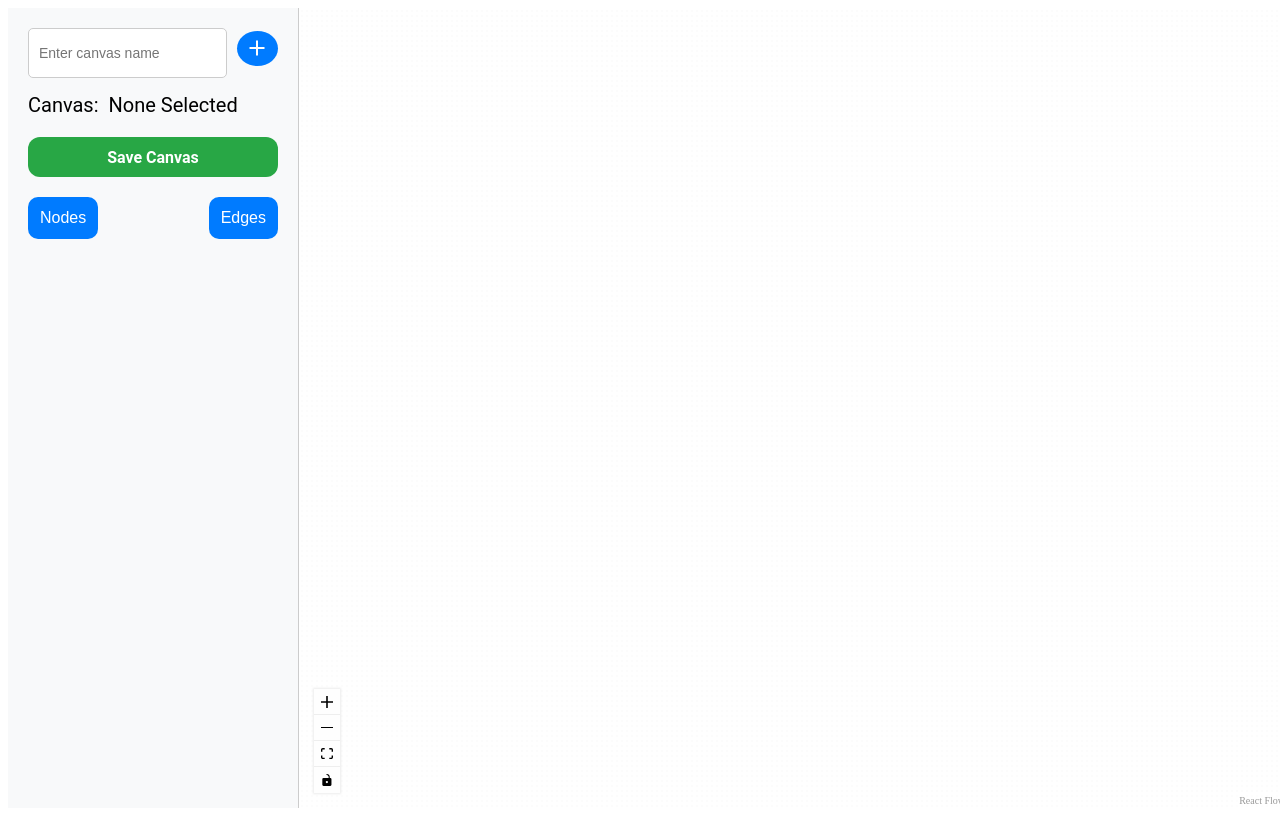
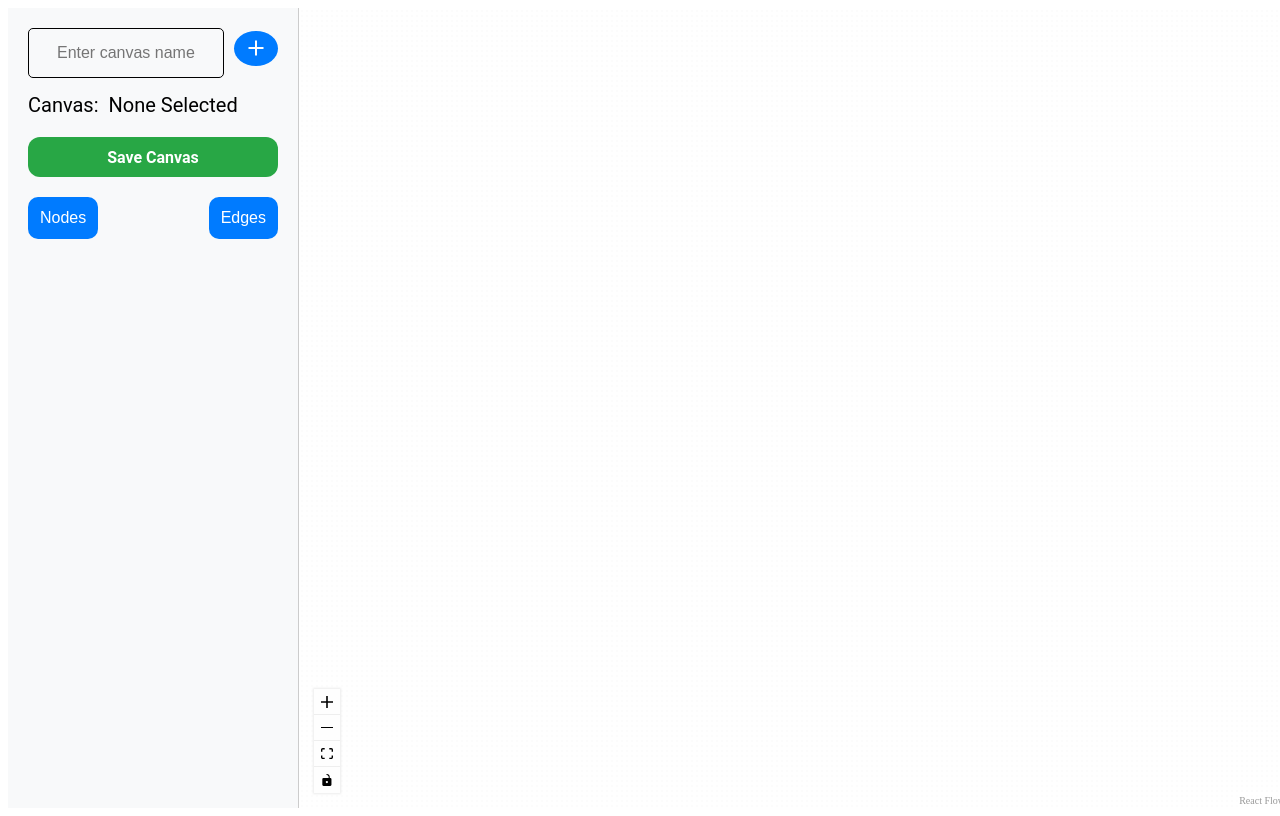
Before and after one commit to adityasingh393/flowchart_maker, a React app: page / in a window 1280 px wide. Built offline with nearby package versions, Linux system fonts and the light colour scheme; the HTML template or start-up script is replaced by a standard one.

Commit message:
review changes and refactoring

```diff
--- /dev/null
+++ b/src/Components/CommonComponents/ComponentInput.tsx
@@ -0,0 +1,29 @@
+import React  from "react";
+import { InputFieldProps } from "../../types";
+
+const InputField:React.FC<InputFieldProps>=({
+    value,
+    onChange,
+    placeholder="",
+    style={}
+})=>{
+    return (
+        <input
+        type="text"
+        value={value}
+        onChange={onChange}
+        placeholder={placeholder}
+        style={{
+            border: "none",
+            textAlign: "center",
+            width: "90%",
+            color: "green",
+            fontSize: "160%",
+            backgroundColor: "transparent",
+            outline: "none",
+            ...style,
+        }}
+        />
+    );
+};
+export default InputField;
--- a/src/Components/ComponentCanvas/Canvas.tsx
+++ b/src/Components/ComponentCanvas/Canvas.tsx
@@ -7,9 +7,9 @@ import {
 } from "../../utils/storage";
 import { CanvasListProps } from "../../types";
 import "./canvas.css";
-import { MdDelete } from "react-icons/md";
-import { IoMdAdd } from "react-icons/io";
+import { MdDelete, IoMdAdd } from "../../utils/icons";
 import { canvasText, saveCanvasText } from "../../utils/translation";
+import InputField from "../CommonComponents/ComponentInput";
 
 const CanvasList: React.FC<CanvasListProps> = ({
   onSelectCanvas,
@@ -92,11 +92,16 @@ const CanvasList: React.FC<CanvasListProps> = ({
   return (
     <div className="canvas-container">
       <div className="add-container">
-        <input
-          type="text"
+        <InputField
           placeholder="Enter canvas name"
           value={newCanvasName}
           onChange={(e) => setNewCanvasName(e.target.value)}
+          style={{
+            fontWeight:"lighter",
+            fontSize:"100%",
+            color:"black",
+            border:"1px solid black"
+          }}
         />
         <button className="add-button" onClick={handleAddCanvas}>
           <IoMdAdd />
--- a/src/Components/ComponentNodes/ComponentCircularNode.tsx
+++ b/src/Components/ComponentNodes/ComponentCircularNode.tsx
@@ -2,6 +2,7 @@ import { Handle, NodeResizer, Position } from "@xyflow/react";
 
 import { CustomNodeProp } from "../../types";
 import useInput from "../../customHooks/useInput";
+import InputField from "../CommonComponents/ComponentInput";
 const CircularNode = ({ data, selected }: CustomNodeProp) => {
   const { labelValue, handleChange } = useInput(data.label);
   return (
@@ -20,23 +21,17 @@ const CircularNode = ({ data, selected }: CustomNodeProp) => {
           backgroundColor: "green",
         }}
       />
-      <input
-        type="text"
-        value={labelValue}
-        onChange={(e) => {
-          const updatedLabel = handleChange(e);
-          data.label = updatedLabel;
-        }}
-        style={{
-          border: "none",
-          textAlign: "center",
-          width: "90%",
-          color: "green",
-          fontSize: "160%",
-          backgroundColor: "transparent",
-          outline: "none",
-        }}
-      />
+    <InputField
+    value={labelValue}
+    onChange={(e)=>{
+      const updatedLabel=handleChange(e);
+      data.label=updatedLabel;
+    }}
+    style={{
+      color:"green",
+      fontSize:"160%"
+    }}
+ />
       <Handle
         type="target"
         position={Position.Left}
--- a/src/Components/ComponentNodes/ComponentDaimondNode.tsx
+++ b/src/Components/ComponentNodes/ComponentDaimondNode.tsx
@@ -1,9 +1,10 @@
 import { Position, NodeResizer, Handle } from "@xyflow/react";
 import { CustomNodeProp } from "../../types";
 import useInput from "../../customHooks/useInput";
+import InputField from "../CommonComponents/ComponentInput";
 
 const CustomRhombusNode = ({ data, selected }: CustomNodeProp) => {
-  const {labelValue, handleChange} = useInput(data.label);
+  const { labelValue, handleChange } = useInput(data.label);
 
   return (
     <div
@@ -21,22 +22,15 @@ const CustomRhombusNode = ({ data, selected }: CustomNodeProp) => {
         boxSizing: "border-box",
       }}
     >
-      <input
-        type="text"
+      <InputField
         value={labelValue}
         onChange={(e) => {
           const updatedLabel = handleChange(e);
           data.label = updatedLabel;
         }}
         style={{
-          border: "none",
-          backgroundColor: "transparent",
-          textAlign: "center",
-          outline: "none",
           width: "95%",
           height: "95%",
-          color: "green",
-          fontSize: "160%",
           transform: "rotate(-45deg)",
         }}
       />
--- a/src/Components/ComponentNodes/ComponentReactangularNode.tsx
+++ b/src/Components/ComponentNodes/ComponentReactangularNode.tsx
@@ -1,9 +1,10 @@
 import { Handle, NodeResizer, Position } from "@xyflow/react";
 import { CustomNodeProp } from "../../types";
 import useInput from "../../customHooks/useInput";
+import InputField from "../CommonComponents/ComponentInput";
 
 const ReactangularNode = ({ data, selected }: CustomNodeProp) => {
- //make a hook for this
+
 const {labelValue,handleChange}=useInput(data.label);
 
   return (
@@ -21,21 +22,15 @@ const {labelValue,handleChange}=useInput(data.label);
           backgroundColor: "green",
         }}
       />
-      <input
-        type="text"
+      <InputField
         value={labelValue}
         onChange={(e)=>{
           const updatedLabel=handleChange(e);
           data.label=updatedLabel;
         }}
         style={{
-          border: "none",
-          textAlign: "center",
           width: "80%",
-          color: "green",
           fontSize: "120%",
-          backgroundColor: "transparent",
-          outline: "none",
         }}
       />
       <Handle
--- a/src/Screens/ScreenFlow/Flow.tsx
+++ b/src/Screens/ScreenFlow/Flow.tsx
@@ -2,12 +2,10 @@ import React, { useEffect, useState } from "react";
 import { Background, Controls, useNodesState, ReactFlow } from "@xyflow/react";
 import Drawer from "../../Components/ComponentDrawer/Drawer";
 import { handleAddNode } from "../../Components/ComponentNodes/CreateNode";
-//move to hook folder
 import useEdges from "../../customHooks/useEdges";
 import { loadFlowFromLocalForage } from "../../utils/storage";
 import "./flow.css";
 import "@xyflow/react/dist/style.css";
-//Better import
 import { CustomNode } from "../../types";
 import { a } from "../../utils/constant";
 import {
--- /dev/null
+++ b/src/utils/icons.ts
@@ -0,0 +1,23 @@
+import { TbOvalVertical } from "react-icons/tb";
+import { BsSuitDiamond } from "react-icons/bs";
+import { FaRegCommentAlt } from "react-icons/fa";
+import { FaArrowRightLong } from "react-icons/fa6";
+import { TbArrowCurveRight } from "react-icons/tb";
+import { PiStepsLight, PiSteps } from "react-icons/pi";
+import { LuRectangleHorizontal } from "react-icons/lu";
+
+import { MdDelete } from "react-icons/md";
+import { IoMdAdd } from "react-icons/io";
+
+export {
+  MdDelete,
+  IoMdAdd,
+  TbOvalVertical,
+  BsSuitDiamond,
+  LuRectangleHorizontal,
+  FaArrowRightLong,
+  FaRegCommentAlt,
+  TbArrowCurveRight,
+  PiSteps,
+  PiStepsLight,
+};
```
Also changed, not shown: src/Components/ComponentDrawer/Drawer.tsx (+11 -9 lines), src/types/index.ts (+7 -0 lines).
